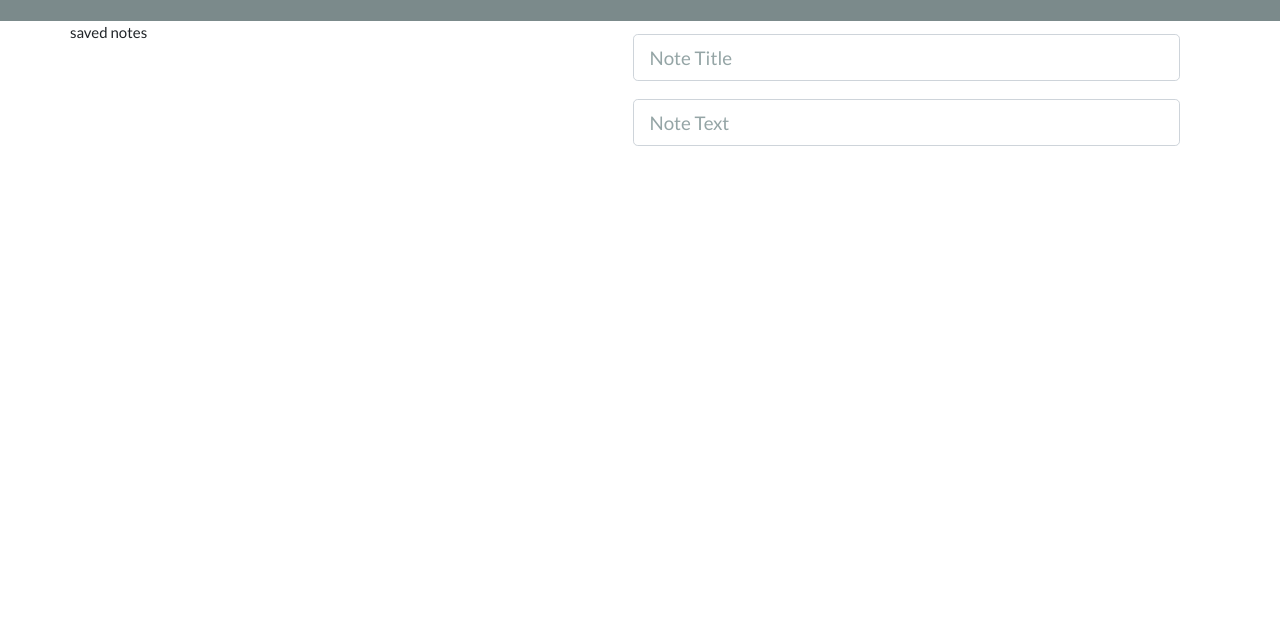
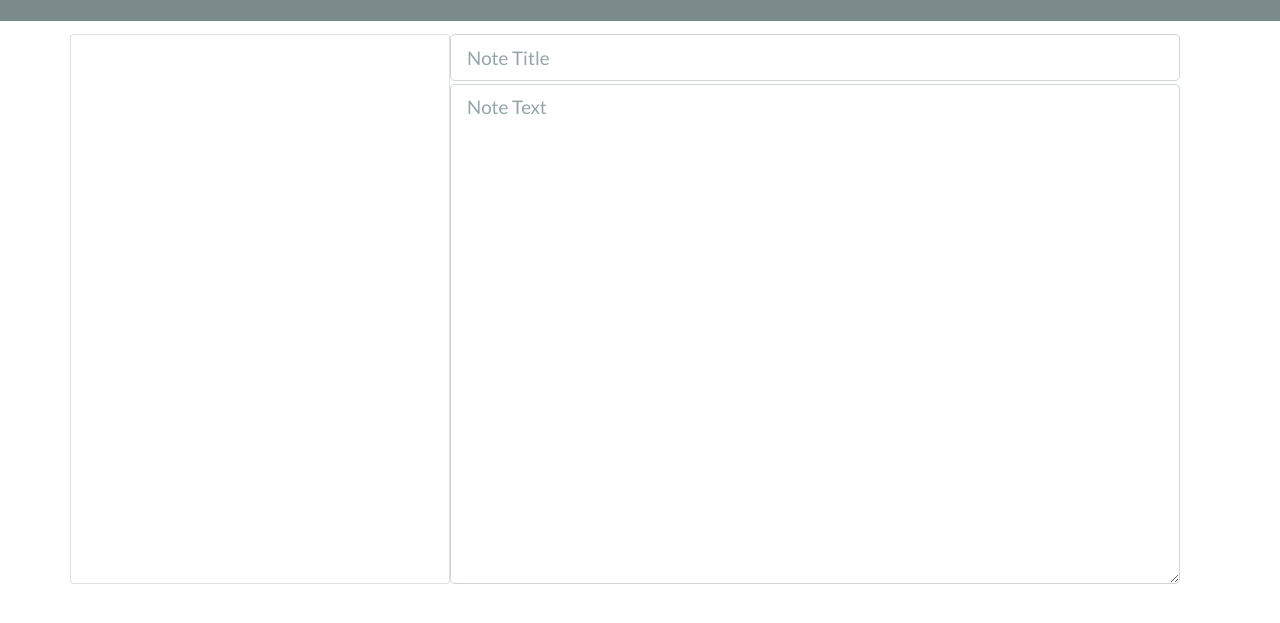
Before and after one commit to jamieluong03/Express-Note-Taker, a website: page public/notes.html in a window 1280 px wide. Shown: the part 57-680 px from the top of the page. Drawn offline with nearby package versions, Linux system fonts and the light colour scheme.

Commit message:
fixed up temporary html styling

```diff
--- a/public/assets/css/styles.css
+++ b/public/assets/css/styles.css
@@ -18,6 +18,7 @@ html, body {
 .note-textarea, .note-title {
   color: #000000;
   width: 100%;
+  height:100%;
   outline: none;
   border: none;
 }
@@ -25,7 +26,8 @@ html, body {
 .note-textarea {
   resize: none;
   height: calc(100% - 63px);
-  padding-top: 15px;
+  /* padding-top: 15px; */
+  border:none;
 }
 
 .note-title {
@@ -43,6 +45,7 @@ html, body {
   border-bottom: none;
   border-bottom-right-radius: 0;
   border-bottom-left-radius: 0;
+
 }
 
 .list-container {
@@ -67,4 +70,17 @@ html, body {
   border-right: none;
   padding: 20px;
   cursor: pointer;
+};
+
+
+#title {
+  height:70px;
 }
+
+#entry {
+  height:500px;
+}
+
+.card {
+  margin-top: 13px;
+}
--- a/public/notes.html
+++ b/public/notes.html
@@ -9,7 +9,7 @@
   <link rel="stylesheet" href="https://cdnjs.cloudflare.com/ajax/libs/bootswatch/4.1.3/flatly/bootstrap.min.css" />
   <link rel="stylesheet" href="https://use.fontawesome.com/releases/v5.3.1/css/all.css" integrity="sha384-mzrmE5qonljUremFsqc01SB46JvROS7bZs3IO2EmfFsd15uHvIt+Y8vEf7N7fWAU"
     crossorigin="anonymous">
-  <link rel="stylesheet" href="/assets/css/styles.css">
+  <link rel="stylesheet" href="./assets/css/styles.css">
 </head>
 
 <body>
@@ -21,20 +21,15 @@
 
   <div class="container">
     <div class="row">
-      <div class="col list-container list-group">
-        saved notes
+      <div class="col-4 card list-container list-group">
       </div>
-      <div class="col">
+      <div class="col-8">
 
-        <div class="row note-title">
-            <div class="input-group input-group-lg">
-              <input type="text" class="form-control" aria-label="Sizing example input" aria-describedby="inputGroup-sizing-lg" placeholder="Note Title">
-            </div>
+        <div class="row note-title input-group input-group-lg">
+          <input type="text" id="title" class="form-control" aria-label="Sizing example input" aria-describedby="inputGroup-sizing-lg" placeholder="Note Title">
         </div>
-        <div class="row note-textarea">
-            <div class="input-group input-group-lg">
-                <input type="text" class="form-control" aria-label="Sizing example input" aria-describedby="inputGroup-sizing-lg" placeholder="Note Text">
-              </div>
+        <div class="row note-textarea input-group input-group-lg">
+          <textarea type="text" id="entry" class="form-control" aria-label="Sizing example input" aria-describedby="inputGroup-sizing-lg" placeholder="Note Text"></textarea>
         </div>
       </div>
     </div>
```
